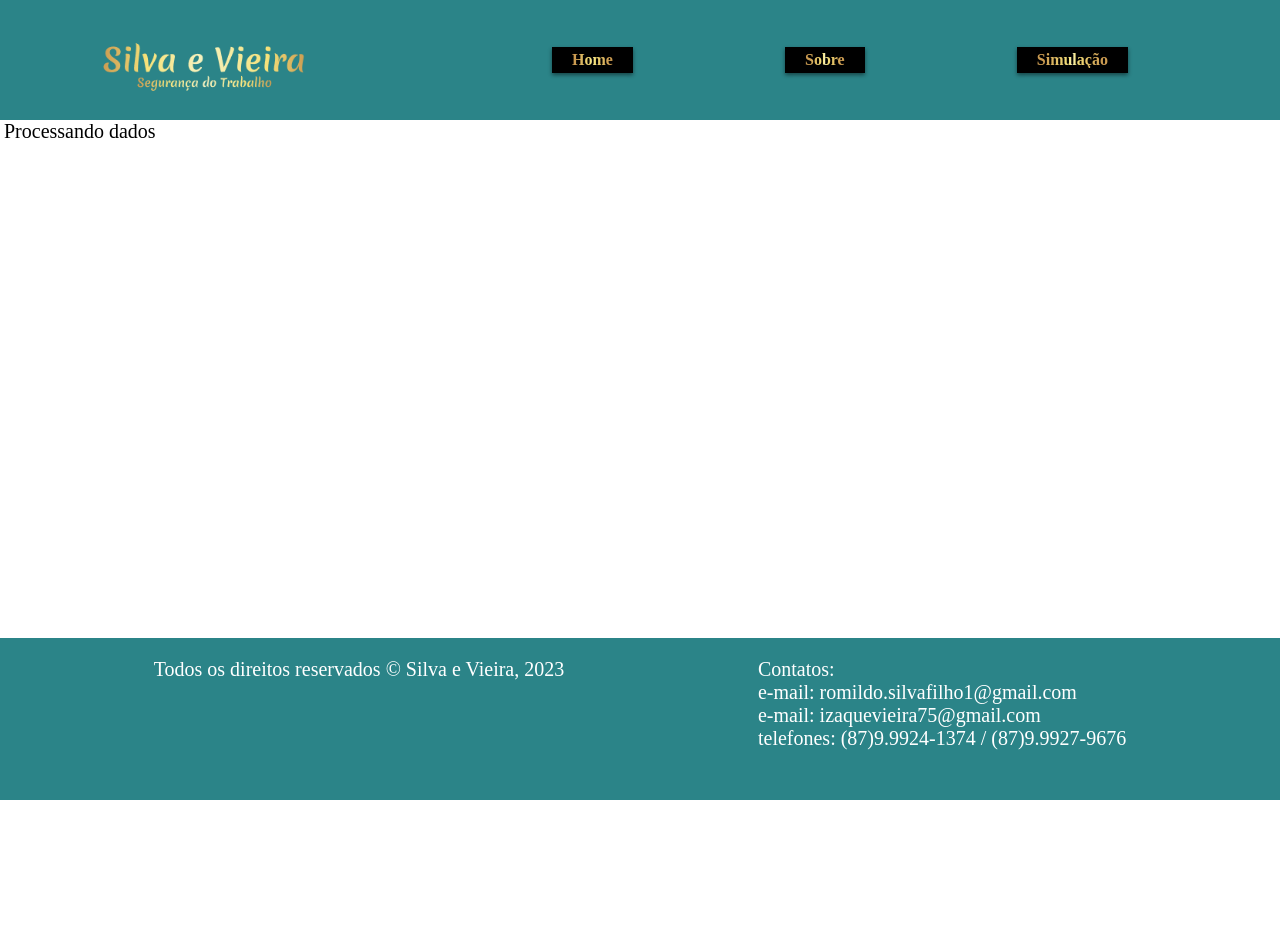
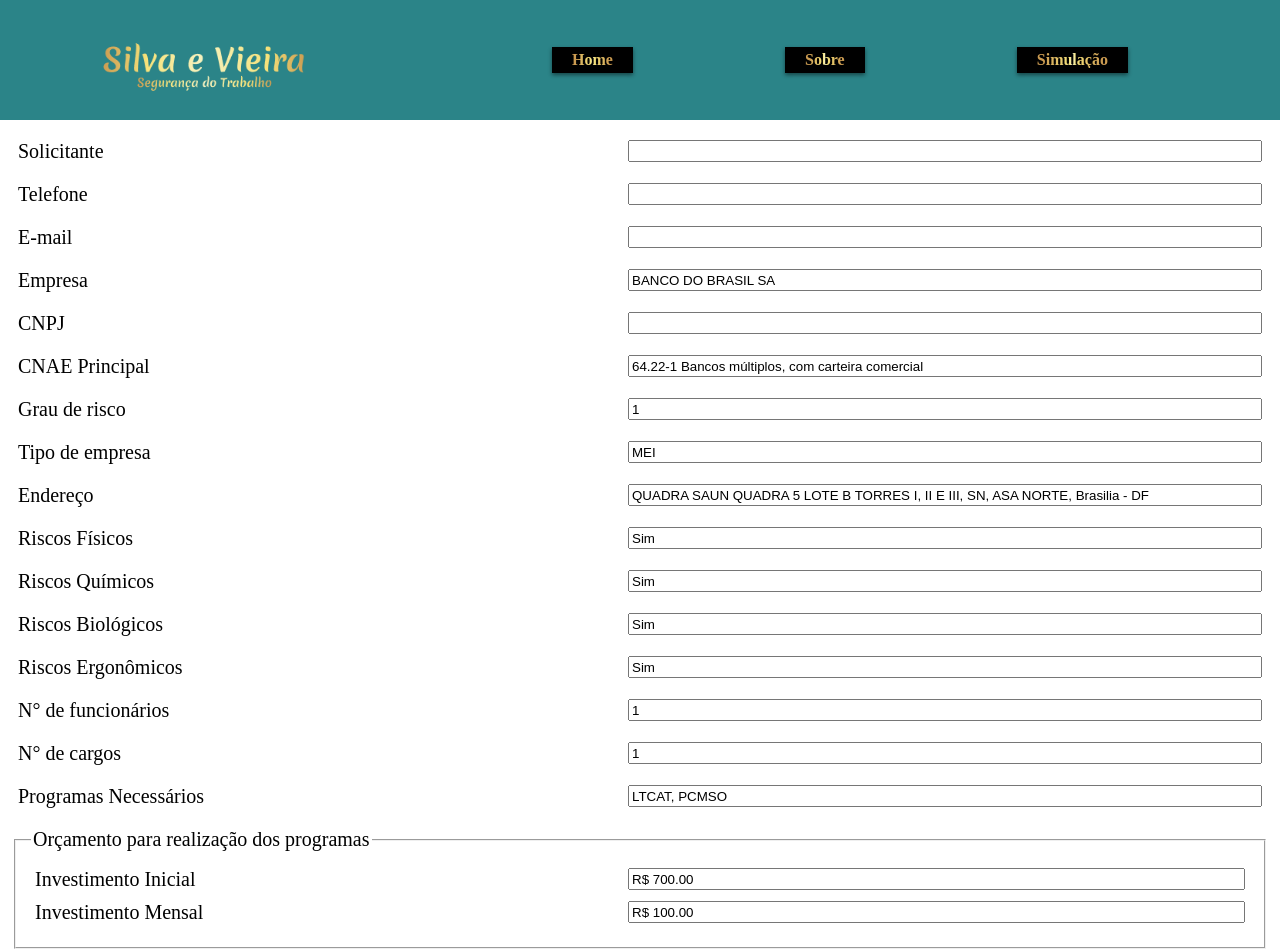
Before and after one commit to RomildoFH/e-social, a React (Create React App) app: page /e-social/simulacao in a window 1280 px wide. Shown: the top 952 px of the page. Before the commit the page ends 800 px from the top, so only its background shows below. Built offline with nearby package versions, Linux system fonts and the light colour scheme; no server answers.

Commit message:
Feat: Criado fieldset para segregação do orçamento com o resto da página de simulação

```diff
--- a/src/pages/Simulacao.js
+++ b/src/pages/Simulacao.js
@@ -1,7 +1,7 @@
 import React, { useContext, useEffect, useState } from 'react';
 import './Simulacao.css';
-import { endpointGenerate } from "../helpers/mockCNPJ";
-// import { endpointGenerate, mockCNPJ, mockErrorLimit, mockErrorInvalidCNPJ, mockJSONCNPJ } from "../helpers/mockCNPJ";
+// import { endpointGenerate } from "../helpers/mockCNPJ";
+import { endpointGenerate, mockCNPJ, mockErrorLimit, mockErrorInvalidCNPJ, mockJSONCNPJ } from "../helpers/mockCNPJ";
 import AppContext from '../context/AppContext';
 import { useNavigate } from 'react-router-dom';
 import { cnaesArray } from '../helpers/cnaes';
@@ -186,9 +186,9 @@ function Simulacao() {
 
   const fetchCNPJ = async () => {
     const newString = cnpj.replace(/[`~!@#$%^&*()_|+\-=?;:'",.<>\{\}\[\]\\\/]/gi, '');
-    const response = await fetch(endpointGenerate(newString));
-    const data = await response.json();
-    // const data = mockJSONCNPJ; //usado para mockar dados
+    // const response = await fetch(endpointGenerate(newString));
+    // const data = await response.json();
+    const data = mockJSONCNPJ; //usado para mockar dados
     if (Object.keys(data).includes("TypeError")) {
       alert(`Desculpe, ${ data.TypeError }`);
       navigate('/e-social/orcamento');
@@ -296,6 +296,8 @@ function Simulacao() {
               Programas Necessários
               <input type="text" value={ documentos } name="Programas necessários" readOnly />
             </label>
+            <fieldset>
+              <legend>Orçamento para realização dos programas</legend>
               <label className="relatory-input">
                 Investimento Inicial
                 <input type="text" value={ `R$ ${preco}` } name="Investimento inicial" readOnly />
@@ -304,6 +306,7 @@ function Simulacao() {
                 Investimento Mensal
                 <input type="text" value={ `R$ ${mensalidade}` } name="Mensalidade" readOnly />
               </label>
+            </fieldset>
             <label className="relatory-input">
               Observações
               <textarea type="text" name="Observações" placeholder="Gostaria de realizar alguma observação?" />
```
Lines whose indentation alone changed are shown as unchanged.
